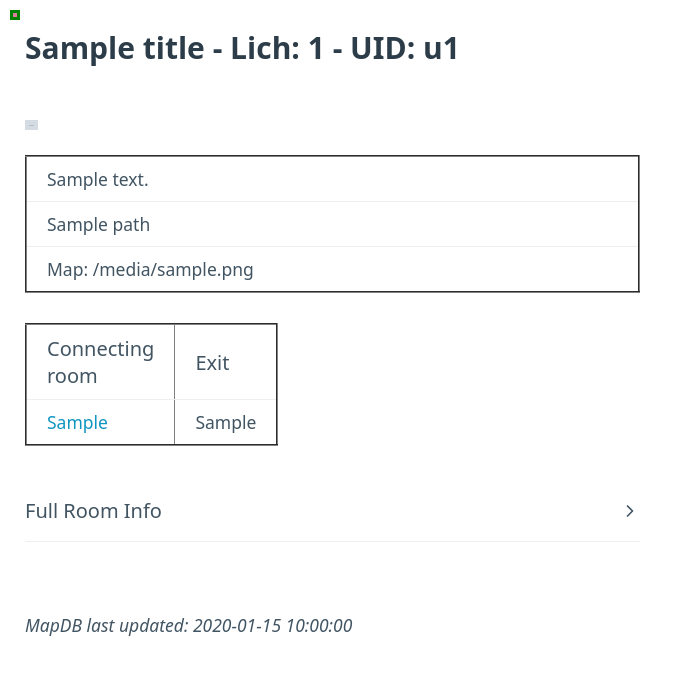
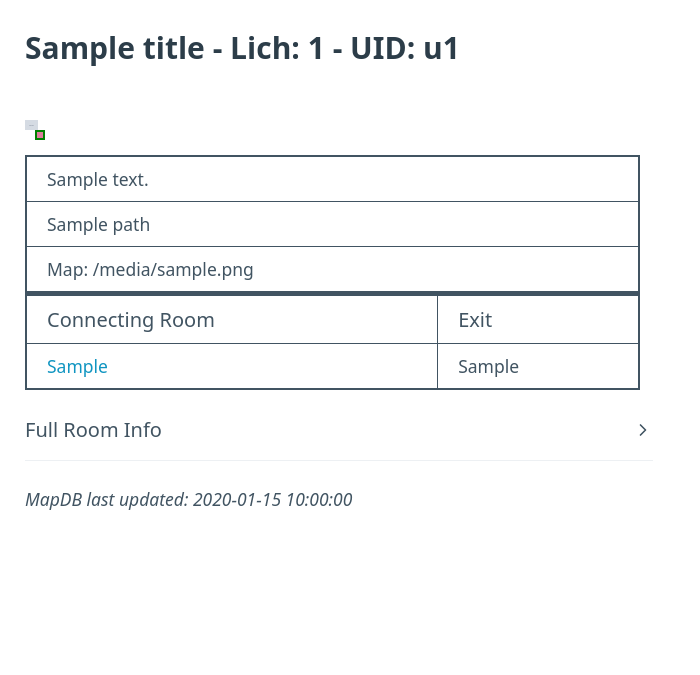
Before and after one commit to MahtraDR/dr-lich-mapdb-room, a Flask app: template app/templates/room.html in a window 1280 px wide. Shown: the top 675 px of the page, without its empty margins (0-700 px from the left). Run offline with Flask 2, Linux system fonts and the light colour scheme; the template is opened without the code that fills it: most values are stand-ins (such as "Sample title", 1, 10 or a date in 2020); grey boxes marked "Sample" are stand-in pictures; parts of the project's set-up code (start-up, migrations or seed data) failed here and were passed over.

Commit message:
consolidated CSS out of inline elements whenever possible

```diff
--- /dev/null
+++ b/app/static/css/room.css
@@ -0,0 +1,95 @@
+.highlight_box {
+    padding: 0;
+    position: absolute;
+    border: 2px;
+    border-style: solid;
+    border-color: green;
+    animation: animationFrames 5s infinite;
+    z-index: 9;
+}
+
+#mapimage {
+    max-width: 1000;
+    z-index: 1;
+    position: relative;
+}
+#mapimage:hover {
+    -webkit-filter: opacity(20%);
+    -moz-filter: opacity(20%);
+    -o-filter: opacity(20%);
+    -ms-filter: opacity(20%);
+    filter: opacity(20%);
+}
+@keyframes animationFrames {
+    50% {
+        border-color: green;
+        background-color: palevioletred;
+    }
+}
+
+#image_wrapper {
+    padding: 25;
+    position: relative;
+}
+
+#image_div {
+    padding: 0;
+}
+
+#after_image {
+    padding: 0;
+}
+
+.after_table_divs {
+    padding-bottom: 0;
+    padding-top: 0;
+    padding-left: 25;
+    padding-right: 25;
+}
+
+.after_tables {
+    width: 50%;
+    border: 2px solid;
+}
+
+#exit_table {
+    width: 20%;
+}
+
+table tr th {
+    text-align: left;
+    border: 1px solid;
+    border-top: 5px solid;
+}
+
+table tr td {
+    text-align: left;
+    border: 1px solid;
+}
+
+h3 {
+    padding: 0;
+    margin: 0;
+}
+
+#full_info_div {
+    padding-left: 25;
+}
+
+#full_info_details {
+    width: 50%;
+}
+
+#full_info_code {
+    white-space: pre-wrap;
+    font-size: 10px;
+}
+
+#updated_at {
+    padding: 0;
+    margin: 25;
+}
+
+#header {
+	padding: 25;
+}
--- a/app/templates/room.html
+++ b/app/templates/room.html
@@ -1,47 +1,20 @@
-<html>
+<html lang="en-US">
     <head>
             <title>{{ room.title[0] }} - Lich: {{ room.id }} - UID: {{ room.uid | first }}</title>
             <link rel="stylesheet" href="static/css/pico.min.css">
             <link rel="stylesheet" href="static/css/prism.css">
+            <link rel="stylesheet" href="static/css/room.css">
             <style>
-                .highlight_box {
-                    padding: 0;
-                    border: 1;
-                    position: absolute;
+                #highlight_box {
                     width:{{ room_box.width }}px;
                     height:{{ room_box.height }}px;
-                    top:{{ room_box.y + 120 }}px;
-                    left:{{ room_box.x + 25 }}px;
-                    border-style: solid;
-                    border-color: green;
-                    animation: animationFrames 5s infinite;
+                    margin-top:{{ room_box.y + 0 }}px;
+                    margin-left:{{ room_box.x + 0 }}px;
                 }
 
-                #mapimage:hover{
-                    -webkit-filter: brightness(20%);
-                    -moz-filter: brightness(20%);
-                    -o-filter: brightness(20%);
-                    -ms-filter: brightness(20%);
-                    filter: brightness(20%);
+                #mapimage {
+                    height:{{ image_dimensions.height }};
                 }
-                @keyframes animationFrames {
-                    50% {
-                        border-color: green;
-                        background-color: palevioletred;
-                    }
-                }
-
-                div {
-                    padding: 25;
-                }
-
-                #image_wrapper { padding: 0}
-                #image { padding: 0}
-                #after_image {padding: 0}
-                #wrapper { padding: 0}
-                #desc_table { padding-top: 0}
-                #exit_table { padding-top: 0}
-                h3 { padding: 0;margin: 0 }
             </style>
     </head>
     <body>
@@ -49,62 +22,56 @@
         <div id="header">
                 <h3>{{ room.title[0] }} - Lich: {{ room.id }} - UID: u{{ room.uid | first }}</h3>
         </div>
-        <div id=wrapper>
         {% if room.image %}
-            <div id="image_wrapper" style="padding:25;position: static">
-                <div id=image>
-                    <img id="mapimage" style="max-width: 1000;height:{{ image_dimensions.height }}" src="{{url_for('static', filename='maps/' + room.image)}}">
-                </div>
+        <div id="image_wrapper">
             <div id="highlight_box" class="highlight_box">
                 <!-- drawing highlight box-->
             </div>
+            <img id="mapimage" src="{{url_for('static', filename='maps/' + room.image)}}">
         </div>
         {% endif %}
-            <div id=after_image style="position:static;">
-                <div id=desc_table style="clear:both;">
-                    <table align="left" style="width:50%;" border=2>
+        <div id=after_image>
+            <div id=desc_table_div class=after_table_divs>
+                <table id=desc_table class=after_tables>
                     <tr>
-                            <td align="left">{{ room.description[0] }}</td>
+                        <td colspan=2>{{ room.description[0] }}</td>
                     </tr>
                     <tr>
-                            <td align="left">{{ room.paths[0] }}</td>
+                        <td colspan=2>{{ room.paths[0] }}</td>
                     </tr>
-                        <tr align="left">
-                            <td align="left">Map: {{ room.image }}</td>
+                    <tr>
+                        <td colspan=2>Map: {{ room.image }}</td>
                     </tr>
-                    </table>
-                </div>
-                <div id=exit_table style="clear:both;">
-                    <table align="left" border="2" style="width:20%;">
                     <tr>
-                            <th align="left">
-                                Connecting room
+                        <th>
+                            Connecting Room
                         </th>
-                            <th align="left">
+                        <th>
                             Exit
                         </th>
                     </tr>
                 {% for room_exit, room_way in room.wayto.items() %}
                     <tr>
-                            <td align="left">
+                        <td>
                             <a href="{{ room_exit }}">{{ room_exit }}
                         </td>
-                            <td align="left">
+                        <td>
                             {{ room_way }}
                         </td>
                     </tr>
                 {% endfor %}
                 </table>
             </div>
-                <div style="clear:both;">
-                    <details style="width:50%;">
+            <div id=full_info_div>
+                <details id=full_info_details>
                     <summary>Full Room Info</summary>
-                        <article><code style="white-space: pre-wrap;font-size:10px" class="language-json">{{ room_json_pretty }}</code></article>
+                    <article id=full_info_article>
+                        <code id=full_info_code class="language-json">{{ room_json_pretty }}</code>
+                    </article>
                 </details>
             </div>
-                <div style="padding:0;margin:25;">
+            <div id=updated_at>
                 <small><i>MapDB last updated: {{ updated_at }}</i></small>
-                </div>
             </div>
         </div>
     </body>
```
Lines whose indentation alone changed are shown as unchanged.
